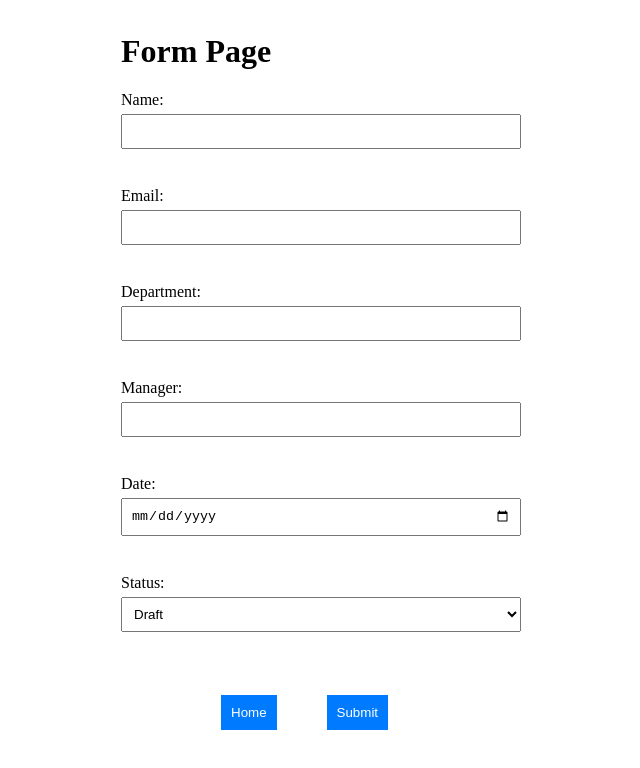
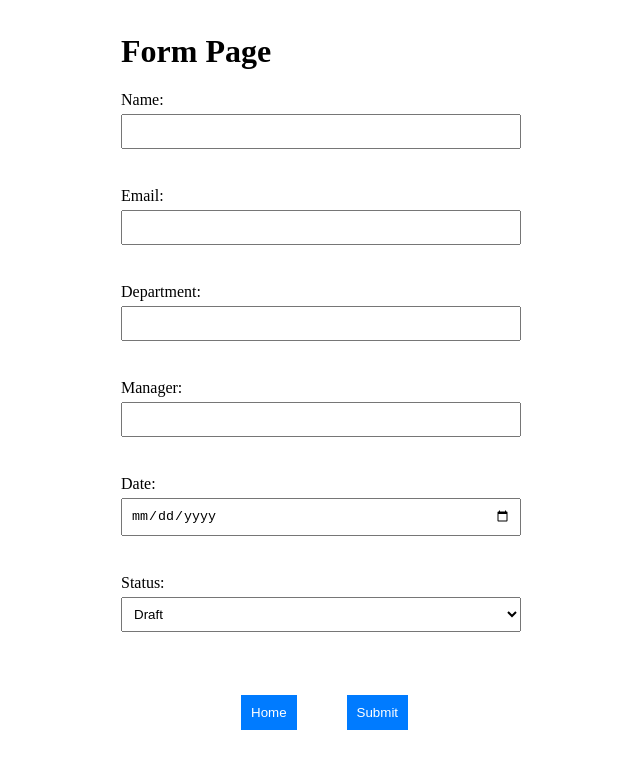
Before and after one commit to yashviagrawal/ReactNextJSDemo, a Next.js app in the folder my-nextjs-app/: page /form in a window 1280 px wide. Shown: the top 768 px of the page, without its empty margins (319-959 px from the left). Built offline with nearby package versions, Linux system fonts and the light colour scheme.

Commit message:
Update FormPage.css

```diff
--- a/my-nextjs-app/src/components/FormPage.css
+++ b/my-nextjs-app/src/components/FormPage.css
@@ -20,7 +20,7 @@
   color: #fff;
   border: none;
   padding: 10px;
-  margin: 25px 50px 75px 100px;
+  margin: 25px 50px 75px 120px;
   cursor: pointer;
 }
 
```
